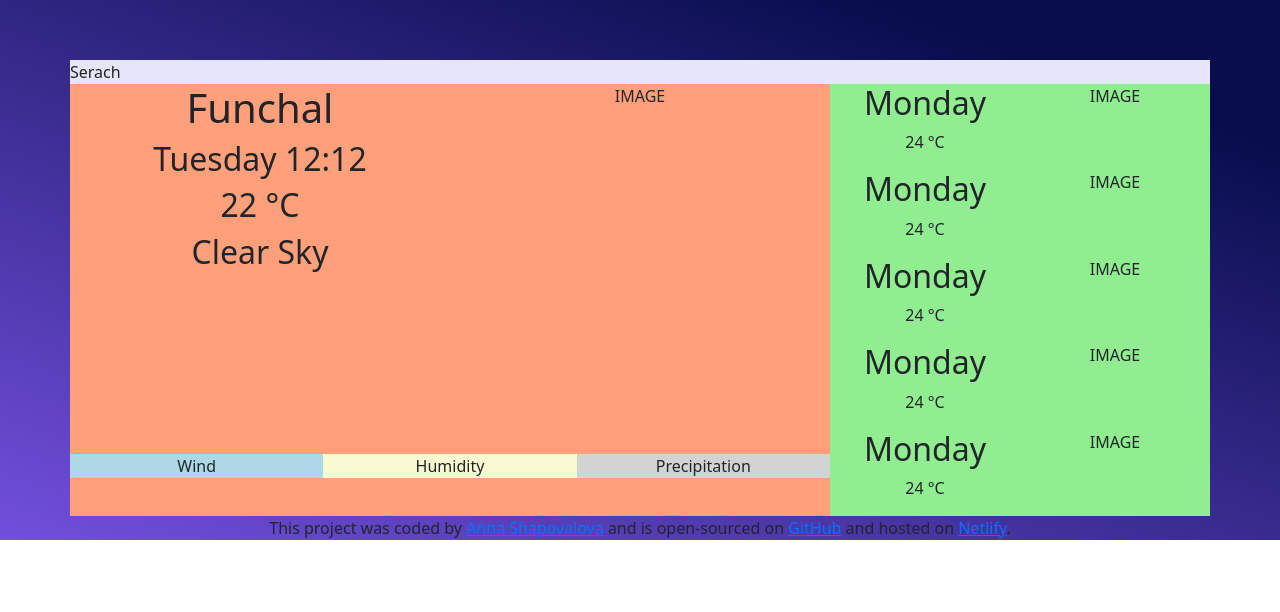
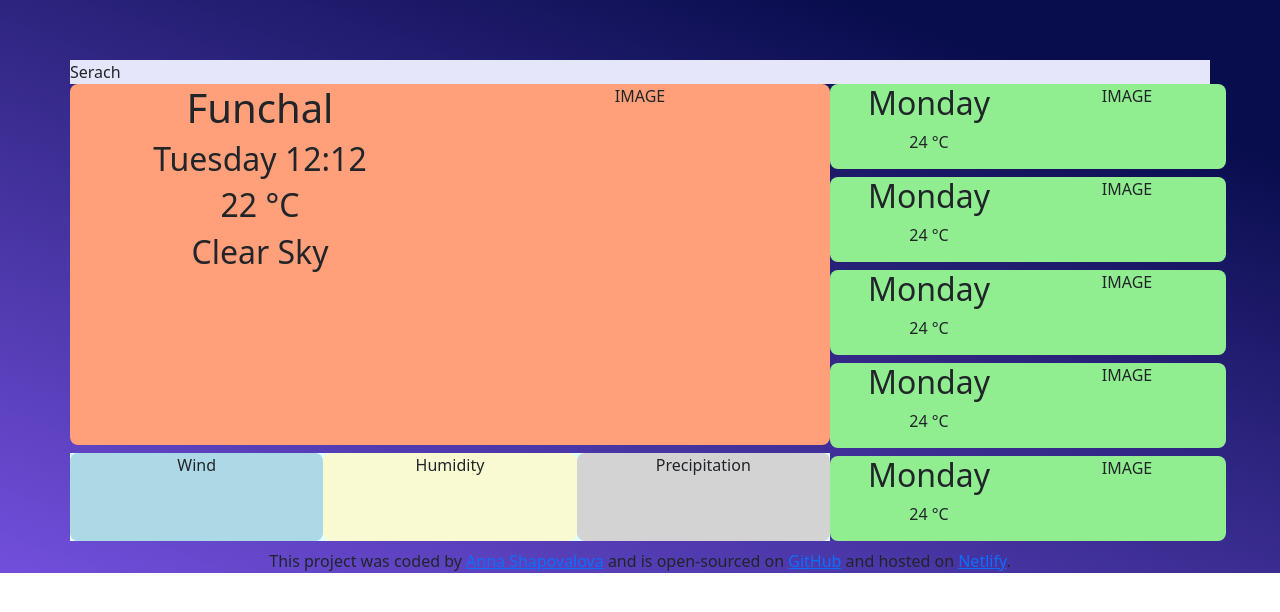
Before and after one commit to hannashapovalova/react-weather-app, a React (Create React App) app: page / in a window 1280 px wide. Shown: the top 612 px of the page. Built offline with nearby package versions, Linux system fonts and the light colour scheme.

Commit message:
Added Basic Weather CSS

```diff
--- a/src/Weather.css
+++ b/src/Weather.css
@@ -1,30 +1,46 @@
+:root {
+    --border-radius: 8px;
+}
+
+
 .search-block {
     background-color: lavender;
 }
-.left-block {
-    background-color: lightcyan
+
+
+
+/* MAIN BLOCK */
+
+.weather-block {
+    border-radius: var(--border-radius);
+    height: 361px;
+    background-color: lightsalmon;
+    margin-bottom: 8px;
+
 }
-.main-block {
-    background-color: lightsalmon;
+.weather-conditions-block {
+    background-color: lightcyan;
+    height: 88px;
 }
 .wind {
     background-color: lightblue;
+    border-radius: var(--border-radius);
 }
 .humidity {
     background-color: lightgoldenrodyellow;
+    border-radius: var(--border-radius);
 }
 .precipitation {
     background-color: lightgrey;
+    border-radius: var(--border-radius);
 }
-.right-block {
-    background-color: lightgreen;
-}
-/* MAIN BLOCK */
-
-.weather-block {
-    border-radius: 8px;
-    height: 370px;
-}
+/* FORECAST BLOCK */
 
 
-/* FORECAST BLOCK */
+.forecast-element {
+    background-color: lightgreen;
+    border-radius: var(--border-radius);
+    margin-bottom: 8px;
+    width: 396px;
+    height: 85px;
+}
--- a/src/Weather.js
+++ b/src/Weather.js
@@ -23,7 +23,7 @@ export default function Weather() {
                 IMAGE
               </div>
             </div>
-            <div className="row weather-conditions">
+            <div className="row weather-conditions-block">
               <div className="col-4 wind">
                 Wind
               </div>
```
